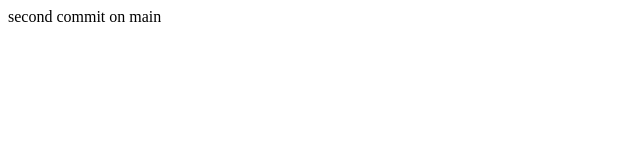
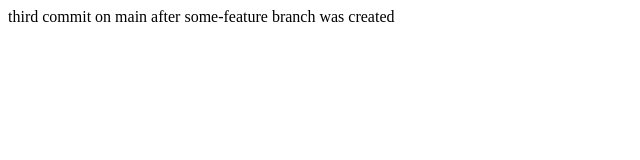
Before and after one commit to Kiratopat-s/mut-miic-lab-4, a plain HTML site: page index.html in a window 1280 px wide. Shown: the whole page, without its empty margins (0-640 px from the left). Drawn offline with Linux system fonts and the light colour scheme.

Commit message:
update body content to reflect third commit on main after some-feature branch was created

```diff
--- a/index.html
+++ b/index.html
@@ -8,7 +8,7 @@
 </head>
 
 <body>
-    second commit on main
+    third commit on main after some-feature branch was created
 </body>
 
 </html>
```
